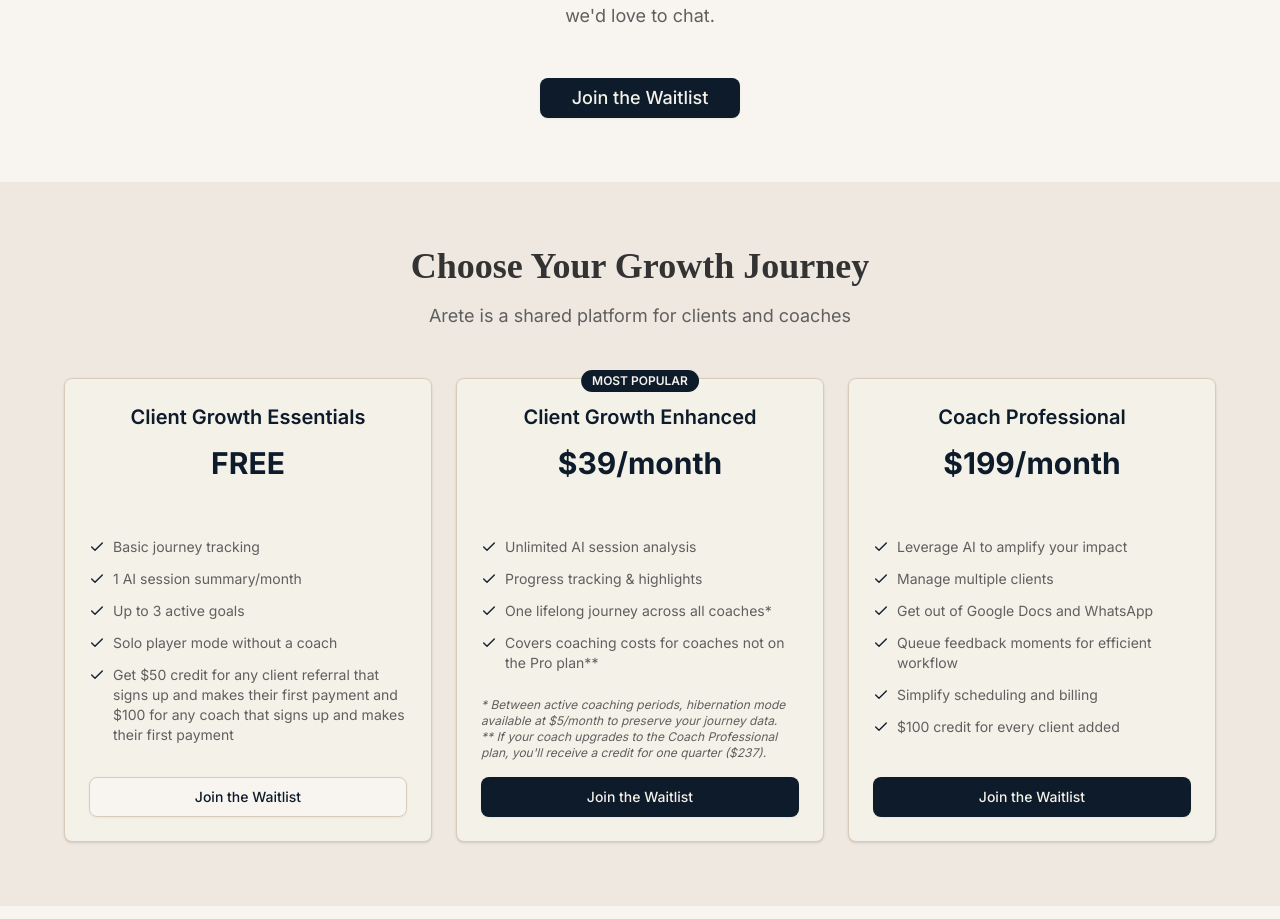
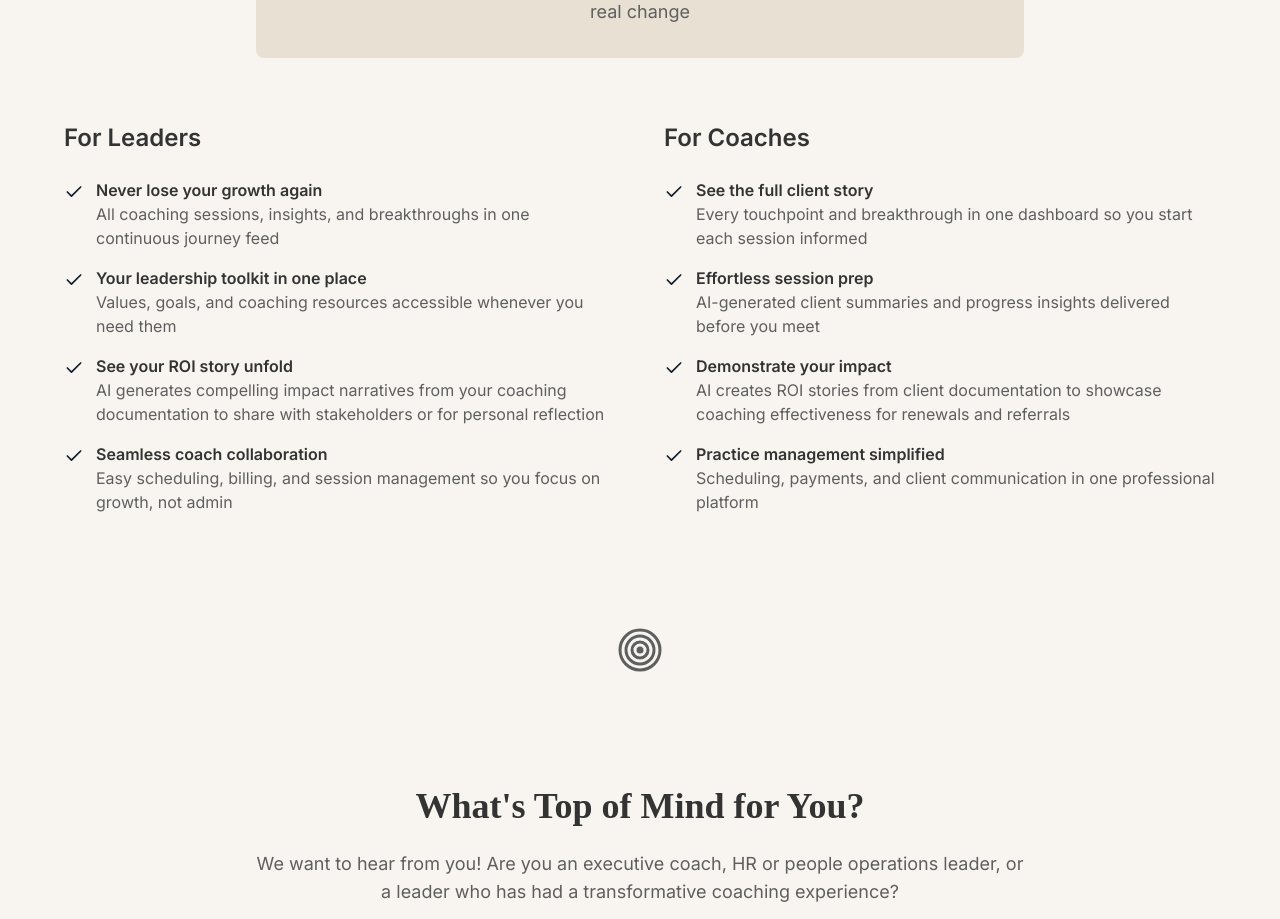
Before and after one commit to CassieCamp/arete3, a Next.js app in the folder frontend/: page / in a window 1280 px wide. Shown: the part 2326-3245 px from the top of the page. Built offline with nearby package versions, Linux system fonts and the light colour scheme; no server answers.

Commit message:
feat: add 'Why Arete' section and standardize headline fonts

```diff
--- a/frontend/src/app/page.tsx
+++ b/frontend/src/app/page.tsx
@@ -10,6 +10,8 @@
 import { Check } from 'lucide-react';
 import FounderMessage from '@/components/landing/FounderMessage';
 import StatsSection from '@/components/landing/StatsSection';
+import WhyArete from '@/components/landing/WhyArete';
+import { CenterIcon } from '@/components/icons/CenterIcon';
 
 export default function HomePage() {
   const router = useRouter();
@@ -143,6 +145,11 @@
 
       <StatsSection />
 
+      <WhyArete />
+
+      <div className="flex justify-center py-12">
+        <CenterIcon />
+      </div>
 
       {/* Discovery Form Section */}
       <section className="py-16 px-4 bg-background">
--- /dev/null
+++ b/frontend/src/components/icons/CenterIcon.tsx
@@ -0,0 +1,31 @@
+import React from 'react';
+
+interface CenterIconProps {
+  className?: string;
+}
+
+export const CenterIcon: React.FC<CenterIconProps> = ({ className = "w-12 h-12 text-muted-foreground" }) => {
+  return (
+    <svg
+      viewBox="0 0 24 24"
+      fill="none"
+      stroke="currentColor"
+      strokeWidth="1.5"
+      strokeLinecap="round"
+      strokeLinejoin="round"
+      className={className}
+    >
+      {/* Center dot (stone) */}
+      <circle cx="12" cy="12" r="1" fill="currentColor" />
+
+      {/* First ripple */}
+      <circle cx="12" cy="12" r="4" />
+
+      {/* Second ripple */}
+      <circle cx="12" cy="12" r="7" />
+
+      {/* Third ripple */}
+      <circle cx="12" cy="12" r="10" />
+    </svg>
+  );
+};
--- a/frontend/src/components/landing/StatsSection.tsx
+++ b/frontend/src/components/landing/StatsSection.tsx
@@ -4,7 +4,7 @@
   return (
     <section className="bg-background py-16 sm:py-24">
       <div className="container mx-auto px-4">
-        <h2 className="font-serif text-3xl sm:text-4xl lg:text-5xl font-bold text-foreground text-center mb-12">
+        <h2 className="font-serif text-4xl font-bold text-foreground text-center mb-12">
           Coaching By The Numbers
         </h2>
         <div className="grid grid-cols-1 md:grid-cols-3 gap-8 lg:gap-12">
--- /dev/null
+++ b/frontend/src/components/landing/WhyArete.tsx
@@ -0,0 +1,99 @@
+import { Check } from 'lucide-react';
+
+const ForLeaders = () => (
+  <div>
+    <h3 className="text-2xl font-semibold text-foreground mb-6">For Leaders</h3>
+    <ul className="space-y-4">
+      <li className="flex items-start">
+        <Check className="w-5 h-5 text-primary mr-3 mt-1 flex-shrink-0" />
+        <div>
+          <h4 className="font-semibold">Never lose your growth again</h4>
+          <p className="text-muted-foreground">All coaching sessions, insights, and breakthroughs in one continuous journey feed</p>
+        </div>
+      </li>
+      <li className="flex items-start">
+        <Check className="w-5 h-5 text-primary mr-3 mt-1 flex-shrink-0" />
+        <div>
+          <h4 className="font-semibold">Your leadership toolkit in one place</h4>
+          <p className="text-muted-foreground">Values, goals, and coaching resources accessible whenever you need them</p>
+        </div>
+      </li>
+      <li className="flex items-start">
+        <Check className="w-5 h-5 text-primary mr-3 mt-1 flex-shrink-0" />
+        <div>
+          <h4 className="font-semibold">See your ROI story unfold</h4>
+          <p className="text-muted-foreground">AI generates compelling impact narratives from your coaching documentation to share with stakeholders or for personal reflection</p>
+        </div>
+      </li>
+      <li className="flex items-start">
+        <Check className="w-5 h-5 text-primary mr-3 mt-1 flex-shrink-0" />
+        <div>
+          <h4 className="font-semibold">Seamless coach collaboration</h4>
+          <p className="text-muted-foreground">Easy scheduling, billing, and session management so you focus on growth, not admin</p>
+        </div>
+      </li>
+    </ul>
+  </div>
+);
+
+const ForCoaches = () => (
+  <div>
+    <h3 className="text-2xl font-semibold text-foreground mb-6">For Coaches</h3>
+    <ul className="space-y-4">
+      <li className="flex items-start">
+        <Check className="w-5 h-5 text-primary mr-3 mt-1 flex-shrink-0" />
+        <div>
+          <h4 className="font-semibold">See the full client story</h4>
+          <p className="text-muted-foreground">Every touchpoint and breakthrough in one dashboard so you start each session informed</p>
+        </div>
+      </li>
+      <li className="flex items-start">
+        <Check className="w-5 h-5 text-primary mr-3 mt-1 flex-shrink-0" />
+        <div>
+          <h4 className="font-semibold">Effortless session prep</h4>
+          <p className="text-muted-foreground">AI-generated client summaries and progress insights delivered before you meet</p>
+        </div>
+      </li>
+      <li className="flex items-start">
+        <Check className="w-5 h-5 text-primary mr-3 mt-1 flex-shrink-0" />
+        <div>
+          <h4 className="font-semibold">Demonstrate your impact</h4>
+          <p className="text-muted-foreground">AI creates ROI stories from client documentation to showcase coaching effectiveness for renewals and referrals</p>
+        </div>
+      </li>
+      <li className="flex items-start">
+        <Check className="w-5 h-5 text-primary mr-3 mt-1 flex-shrink-0" />
+        <div>
+          <h4 className="font-semibold">Practice management simplified</h4>
+          <p className="text-muted-foreground">Scheduling, payments, and client communication in one professional platform</p>
+        </div>
+      </li>
+    </ul>
+  </div>
+);
+
+const WhyArete = () => {
+  return (
+    <section className="py-16 px-4 bg-background">
+      <div className="container mx-auto max-w-6xl">
+        <div className="text-center mb-12">
+          <h2 className="text-4xl font-bold font-serif text-foreground">Why Arete</h2>
+        </div>
+
+        <div className="max-w-3xl mx-auto bg-muted/50 p-8 rounded-lg text-center mb-16">
+            <h3 className="text-2xl font-semibold text-foreground mb-4">AI amplification, not replacement</h3>
+            <p className="text-lg text-muted-foreground">
+                Get support between sessions while maintaining the human connection that drives real change
+            </p>
+        </div>
+
+        <div className="grid md:grid-cols-2 gap-12">
+          <ForLeaders />
+          <ForCoaches />
+        </div>
+      </div>
+    </section>
+  );
+};
+
+export default WhyArete;
```
